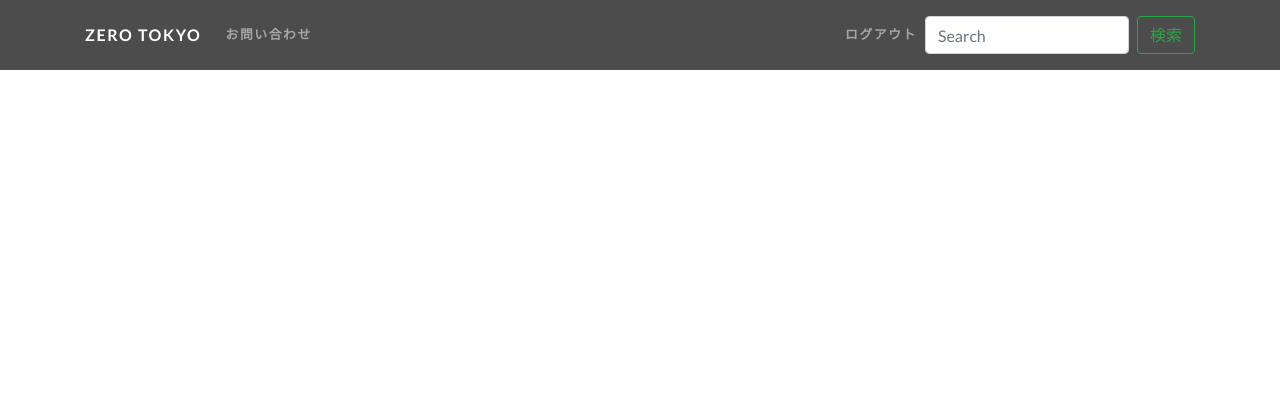
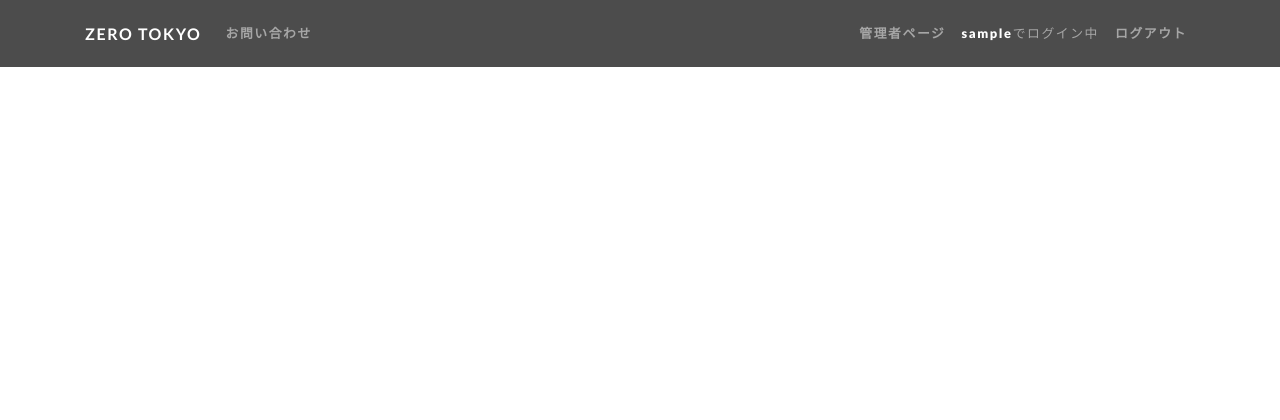
Before and after one commit to gizaju10/django, a Django app: template templates/base.html in a window 1280 px wide. Shown: the top 420 px of the page. Run offline with Django 3.2, Linux system fonts and the light colour scheme; the template is opened without the code that fills it, so the values that code supplies are empty; the visitor is signed in with stand-in values (Sample User, id 1); some libraries are stand-ins or nearby versions.

Commit message:
UI/UXの最適化

```diff
--- a/templates/base.html
+++ b/templates/base.html
@@ -51,6 +51,11 @@ https//gizagiza.work/accounts/password/reset/key/done/
             <ul class="navbar-nav ml-auto">
               {% if user.is_authenticated %}
               <li class="nav-item">
+                <a class="nav-link" href="{% url 'admin:index' %}">管理者ページ</a>
+              </li>
+              <li class="nav-item">
+                <a class="nav-link" style="text-transform: none; "href="{% url 'account_logout' %}"><span style="font-weight: 900; color: #fff;">{{ request.user }}</span><span style="font-weight: 100;">でログイン中</span></a>
+              <li class="nav-item">
                   <a class="nav-link" href="{% url 'account_logout' %}">ログアウト</a>
               </li>
             {% else %}
@@ -62,30 +67,13 @@ https//gizagiza.work/accounts/password/reset/key/done/
               </li>
             {% endif %}
           </ul>
-
-
-
-
-
-
-      <!-- 検索をできるように変更 -->
-      {% include "blog/snippets/search_form.html" %}
-      <!-- <form class="form-inline my-2 my-lg-0">
-        <input class="form-control mr-sm-2" type="search" placeholder="Search" aria-label="Search">
-        <button class="btn btn-outline-success my-2 my-sm-0" type="submit">Search</button>
-      </form> -->
-
-
-
-
-
-
             </div>
           </div>
-
         </nav>
 
-        {% block header%}{% endblock %}
+        {% block header%}
+        <br>
+        {% endblock %}
 
         {% if messages %}
           <div class="container">
```
Lines whose indentation alone changed are shown as unchanged.
